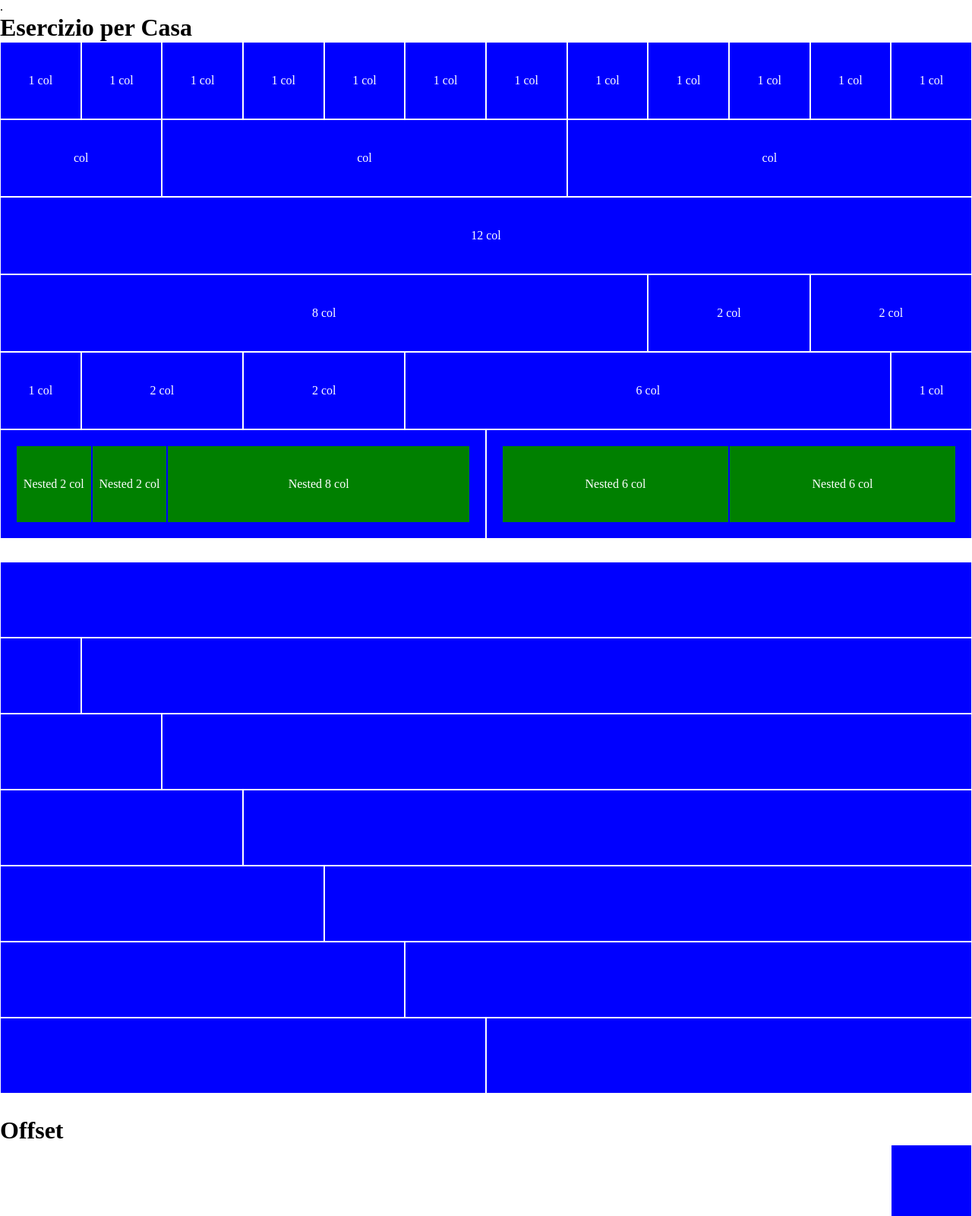
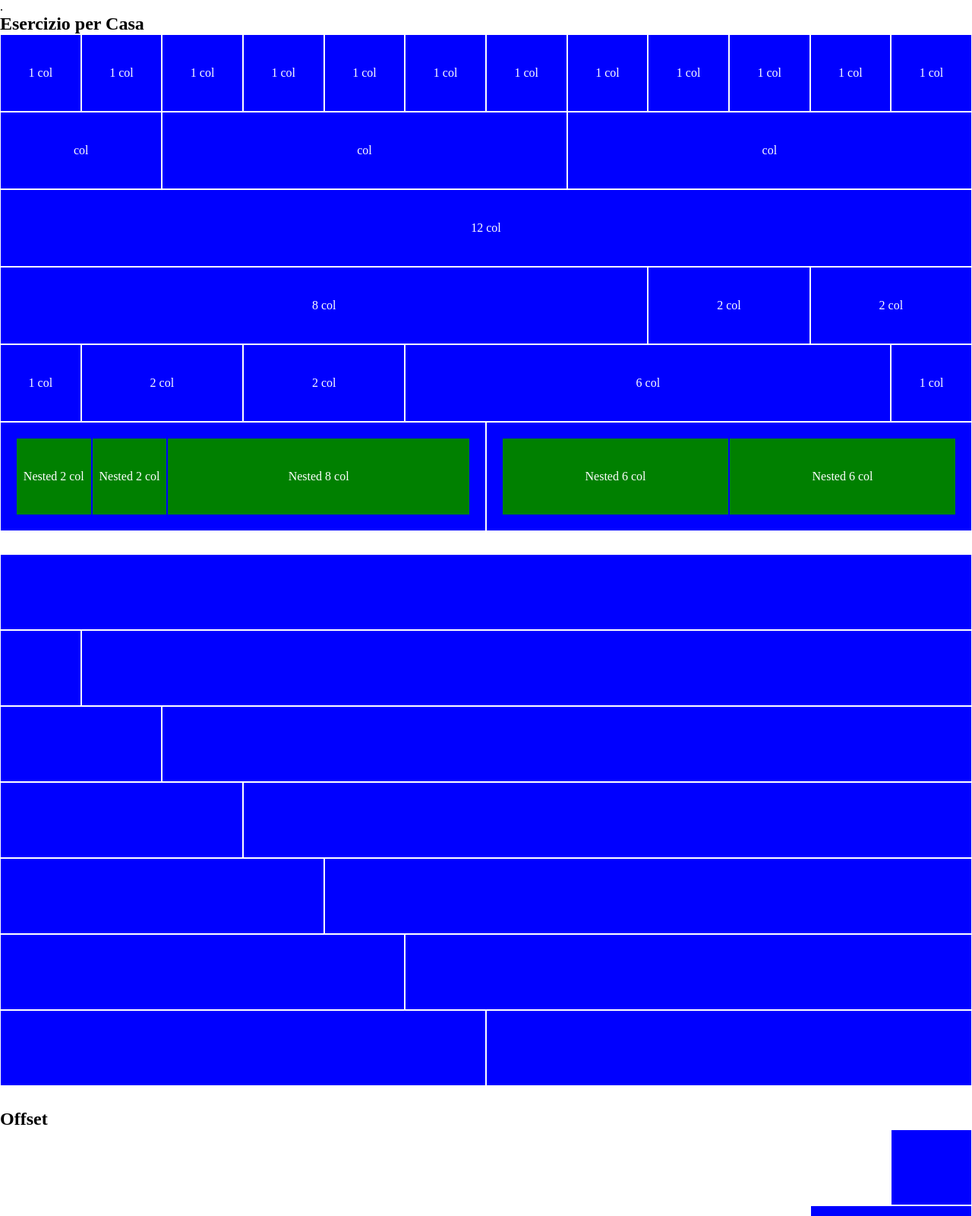
Before and after one commit to AlessandroFulco/html-css-12bool, a plain HTML site: page index.html in a window 1280 px wide. Shown: the top 1600 px of the page at 76% size. Drawn offline with Linux system fonts and the light colour scheme.

Commit message:
correzione titoli

```diff
--- a/index.html
+++ b/index.html
@@ -13,7 +13,7 @@
 <body>
     <!-- primo container -->
     <div class="container">
-        <h1>Esercizio per Casa</h1>
+        <h2>Esercizio per Casa</h2>
         <!-- prima riga -->
         <div class="row">
             <div class="col-1">1 col</div>
@@ -111,7 +111,7 @@
     </div>
     <!-- terzo container -->
     <div class="container">
-        <h1>Offset</h1>
+        <h2>Offset</h2>
         <!-- prima riga -->
         <div class="row">
             <div class="col-1 col-offset-11"></div>
```
